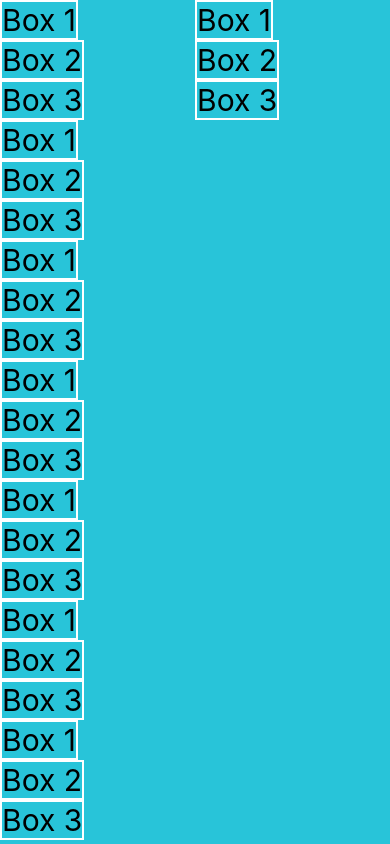
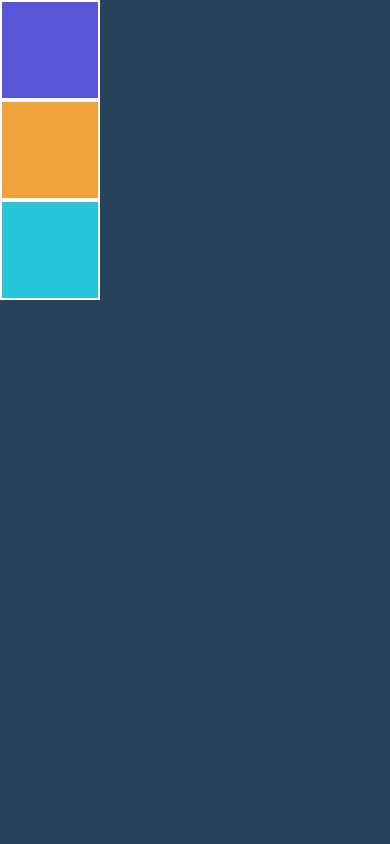
Before and after one commit to eacz/practica-react-native, a React Native app: screen / in a window 390 px wide. Built offline with nearby package versions, Linux system fonts and the light colour scheme.

Commit message:
practica con diseños de caja

```diff
--- a/App.tsx
+++ b/App.tsx
@@ -1,6 +1,7 @@
 import React from 'react';
 import { SafeAreaView } from 'react-native';
-import FlexBoxScreen from './src/screens/FlexBoxScreen';
+import TaskScreen from './src/screens/TaskScreen';
+//import FlexBoxScreen from './src/screens/FlexBoxScreen';
 //import PositionScreen from './src/screens/PositionScreen';
 //import DimensionsScreen from './src/screens/DimensionsScreen';
 //import BoxObjectModelScreen from './src/screens/BoxObjectModelScreen';
@@ -8,13 +9,14 @@ import FlexBoxScreen from './src/screens/FlexBoxScreen';
 
 const App = () => {
   return (
-    <SafeAreaView  style={{flex: 1}}>
-      <FlexBoxScreen />
+    <SafeAreaView  style={{flex: 1, backgroundColor: '#28425B', }}>
+      {/*<FlexBoxScreen />*/}
+      {/*<PositionScreen />*/}
+      {/*<DimensionsScreen />*/}
+      {/*<BoxObjectModelScreen /> */}
+      {/*<CounterScreen />*/}
+      <TaskScreen />
     </SafeAreaView>
-    //<PositionScreen />
-    //<DimensionsScreen />
-    //<BoxObjectModelScreen />
-    //<CounterScreen />
   );
 };
 
--- /dev/null
+++ b/src/screens/TaskScreen.tsx
@@ -0,0 +1,42 @@
+import React from 'react'
+import { View, StyleSheet } from 'react-native'
+
+const TaskScreen = () => {
+  return (
+    <View style={styles.container}>
+      <View style={styles.purpleBox} />
+      <View style={styles.orangeBox} />
+      <View style={styles.blueBox} />
+    </View>
+  )
+}
+
+const styles = StyleSheet.create({
+    container: {
+      backgroundColor: '#28425B',
+      flex: 1,
+    },
+    purpleBox: {
+      width: 100,
+      height: 100,
+      borderWidth:2,
+      borderColor: 'white',
+      backgroundColor: '#5856d6',
+    },
+    orangeBox: {
+      width: 100,
+      height: 100,
+      borderWidth:2,
+      borderColor: 'white',
+      backgroundColor: '#f0a23b',
+    },
+    blueBox: {
+      width: 100,
+      height: 100,
+      borderWidth:2,
+      borderColor: 'white',
+      backgroundColor: '#28c4d9',
+    },
+});
+
+export default TaskScreen
```
Also changed, not shown: src/screens/CounterScreen.tsx (+0 -24 lines).
